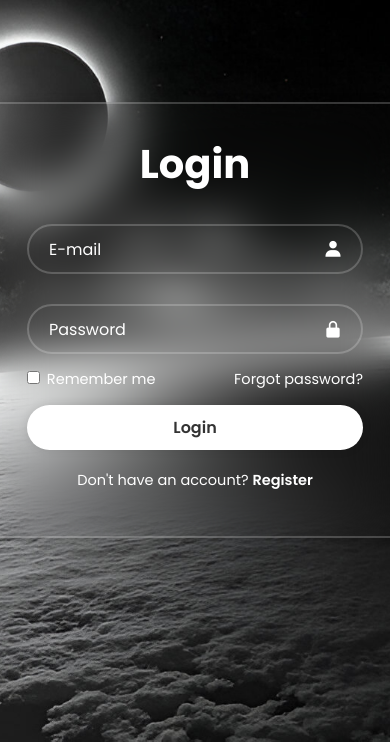
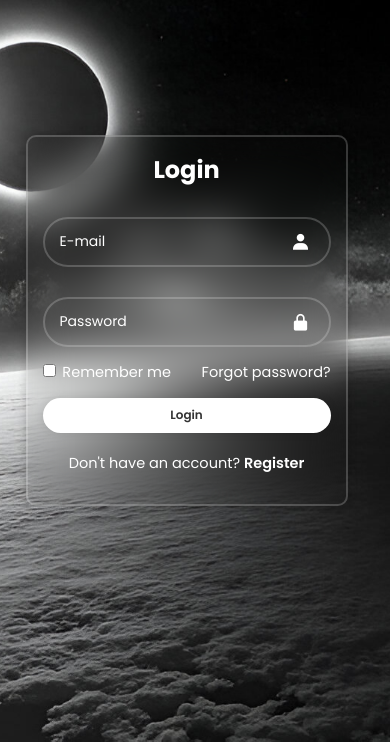
Before and after one commit to Manuel7892347843/LogiCore, a plain HTML site: page Website/wwwroot/login.html in a window 390 px wide. Shown: the part 102-844 px from the top of the page. Drawn offline with nearby package versions, Linux system fonts and the light colour scheme.

Commit message:
Update login.css
login media per schermi piccoli

```diff
--- a/Website/wwwroot/CSS/login.css
+++ b/Website/wwwroot/CSS/login.css
@@ -129,3 +129,62 @@ a{
   opacity: 0;
   animation: fadeOut 7s forwards;
 }
+/* Default styles for larger screens */
+.wrapper {
+  width: 420px;
+}
+
+/* Media Query for tablets and smaller devices */
+@media (max-width: 768px) {
+  .wrapper {
+      width: 90%; /* Allow wrapper to take up more space on smaller screens */
+      padding: 20px; /* Reduce padding */
+  }
+
+  .wrapper h1 {
+      font-size: 30px; /* Decrease font size */
+  }
+
+  .input-box input {
+      font-size: 14px; /* Decrease input font size */
+  }
+
+  .wrapper .btn {
+      height: 40px; /* Adjust button height */
+      font-size: 14px; /* Adjust button font size */
+  }
+
+  .register-link {
+      font-size: 12px; /* Smaller font size for links */
+  }
+}
+
+
+/* Media Query for mobile devices */
+@media (max-width: 480px) {
+  .wrapper {
+      width: 95%; /* Make wrapper even wider on mobile */
+      padding: 15px; /* Further reduce padding */
+  }
+
+  .wrapper h1 {
+      font-size: 24px; /* Further decrease font size */
+  }
+
+  .input-box {
+      margin: 20px 0; /* Reduce margin */
+  }
+
+  .input-box input {
+      padding: 15px; /* Adjust padding for inputs */
+  }
+
+  .wrapper .btn {
+      height: 35px; /* Adjust button height for mobile */
+      font-size: 12px; /* Adjust button font size */
+  }
+
+  .messageDiv {
+      font-size: 0.9rem; /* Adjust message font size */
+  }
+}
```
